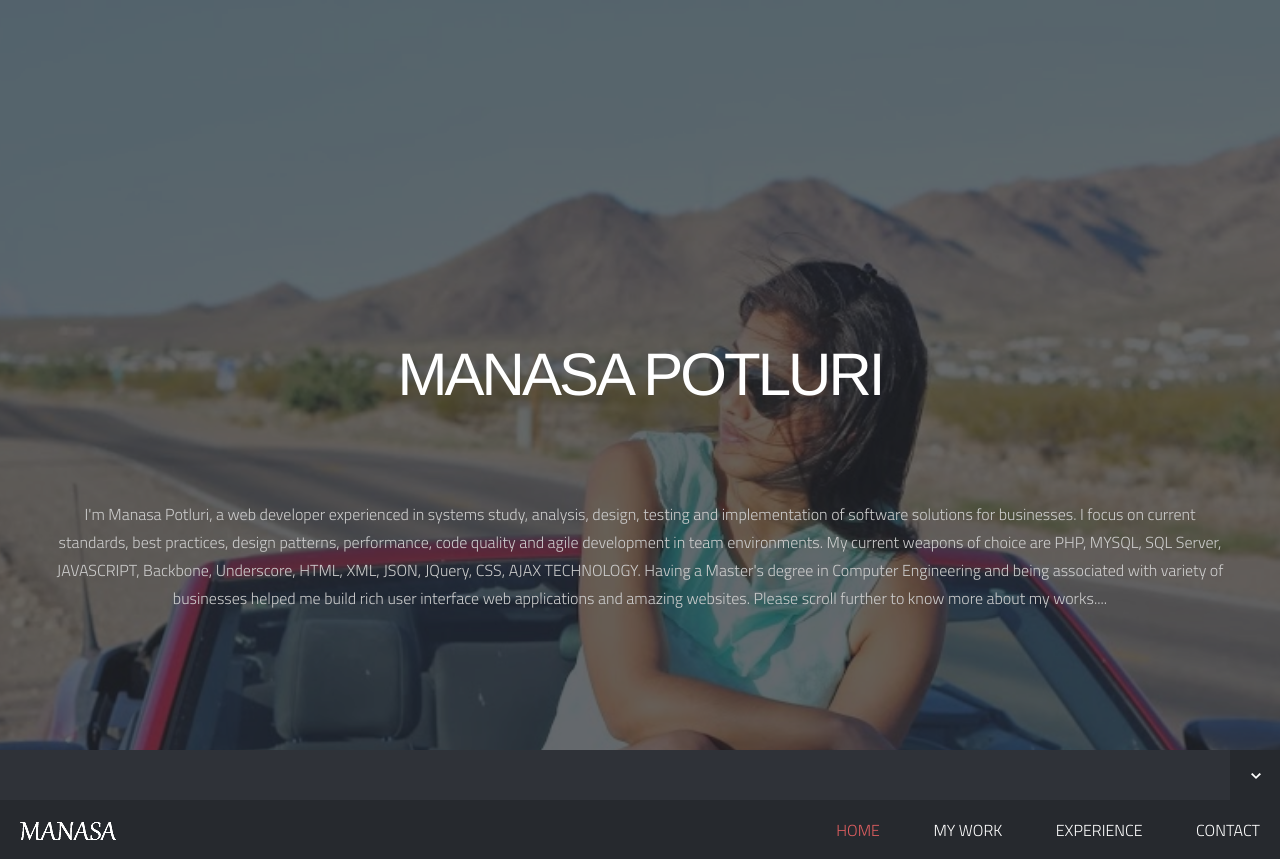
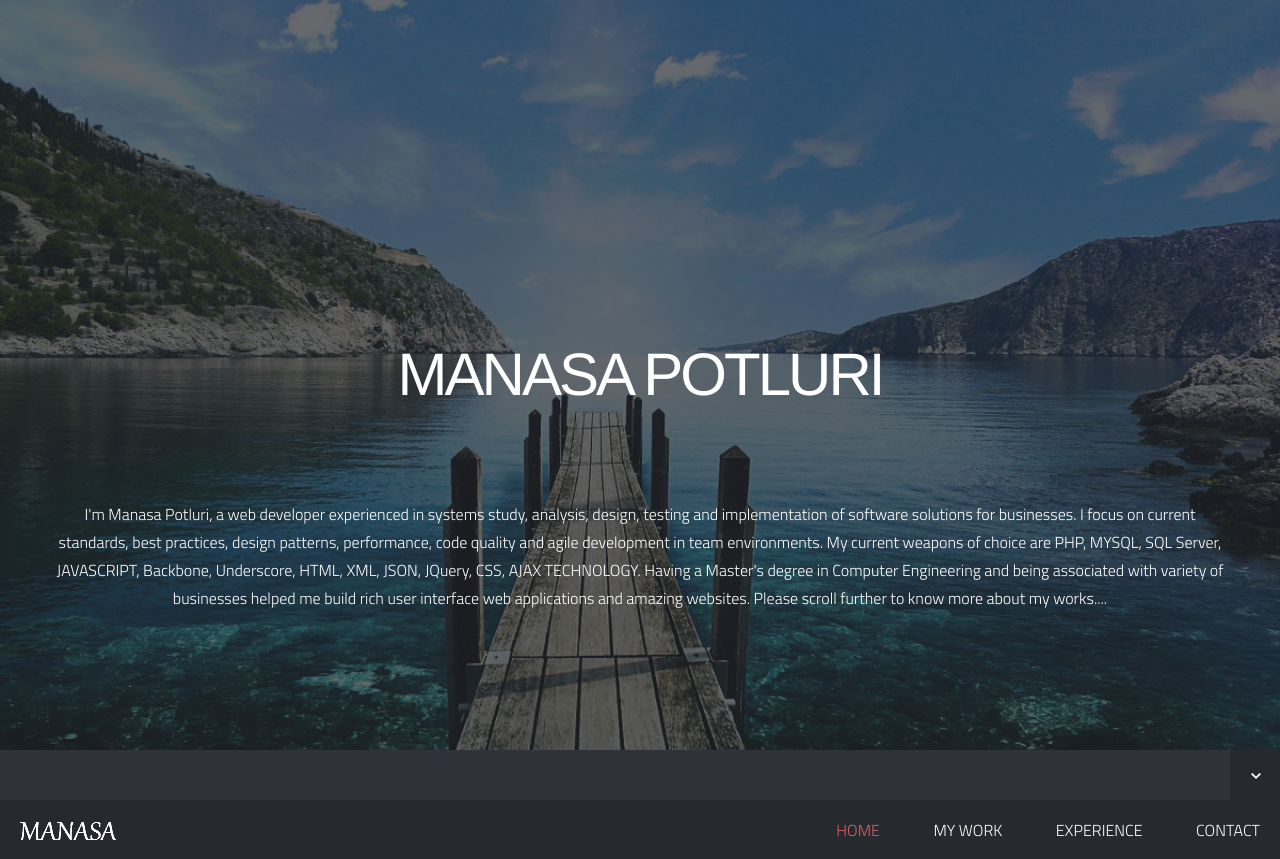
Before and after one commit to manasap/manasap.github.io, a PHP site: page / in a window 1280 px wide. Shown: the top 859 px of the page. Run offline with PHP 8.4, Linux system fonts and the light colour scheme.

Commit message:
Background Changes

```diff
--- a/include/css/main.css
+++ b/include/css/main.css
@@ -324,6 +324,9 @@ h3.spec {
 	margin: 0;
 	text-align: center;
 	text-shadow: none;
+}
+#home-slider #slidedescription {
+	color:#FFFFFF;
 }
 
 #home-slider .slide-content {
--- a/index.html
+++ b/index.html
@@ -97,7 +97,7 @@
 
     <div class="slider-text">
     	<div id="slidecaption"></div>
-        <div style="color:#ccc;">I'm Manasa Potluri, a web developer experienced in systems study, analysis, design, testing and implementation of software solutions for businesses. I focus on current standards, best practices, design patterns, performance, code quality and agile development in team environments. My current weapons of choice are PHP, MYSQL, SQL Server, JAVASCRIPT, Backbone, Underscore, HTML, XML, JSON, JQuery, CSS, AJAX TECHNOLOGY. Having a Master's degree in Computer Engineering and being associated with variety of businesses helped me build rich user interface web applications and amazing websites. Please scroll further to know more about my works....  </div>
+        <div id="slidedescription">I'm Manasa Potluri, a web developer experienced in systems study, analysis, design, testing and implementation of software solutions for businesses. I focus on current standards, best practices, design patterns, performance, code quality and agile development in team environments. My current weapons of choice are PHP, MYSQL, SQL Server, JAVASCRIPT, Backbone, Underscore, HTML, XML, JSON, JQuery, CSS, AJAX TECHNOLOGY. Having a Master's degree in Computer Engineering and being associated with variety of businesses helped me build rich user interface web applications and amazing websites. Please scroll further to know more about my works....  </div>
     </div>
 
 	<div class="control-nav">
```
Also changed, not shown: include/img/slider-images/image01.jpg, include/img/slider-images/image03.jpg (added).
